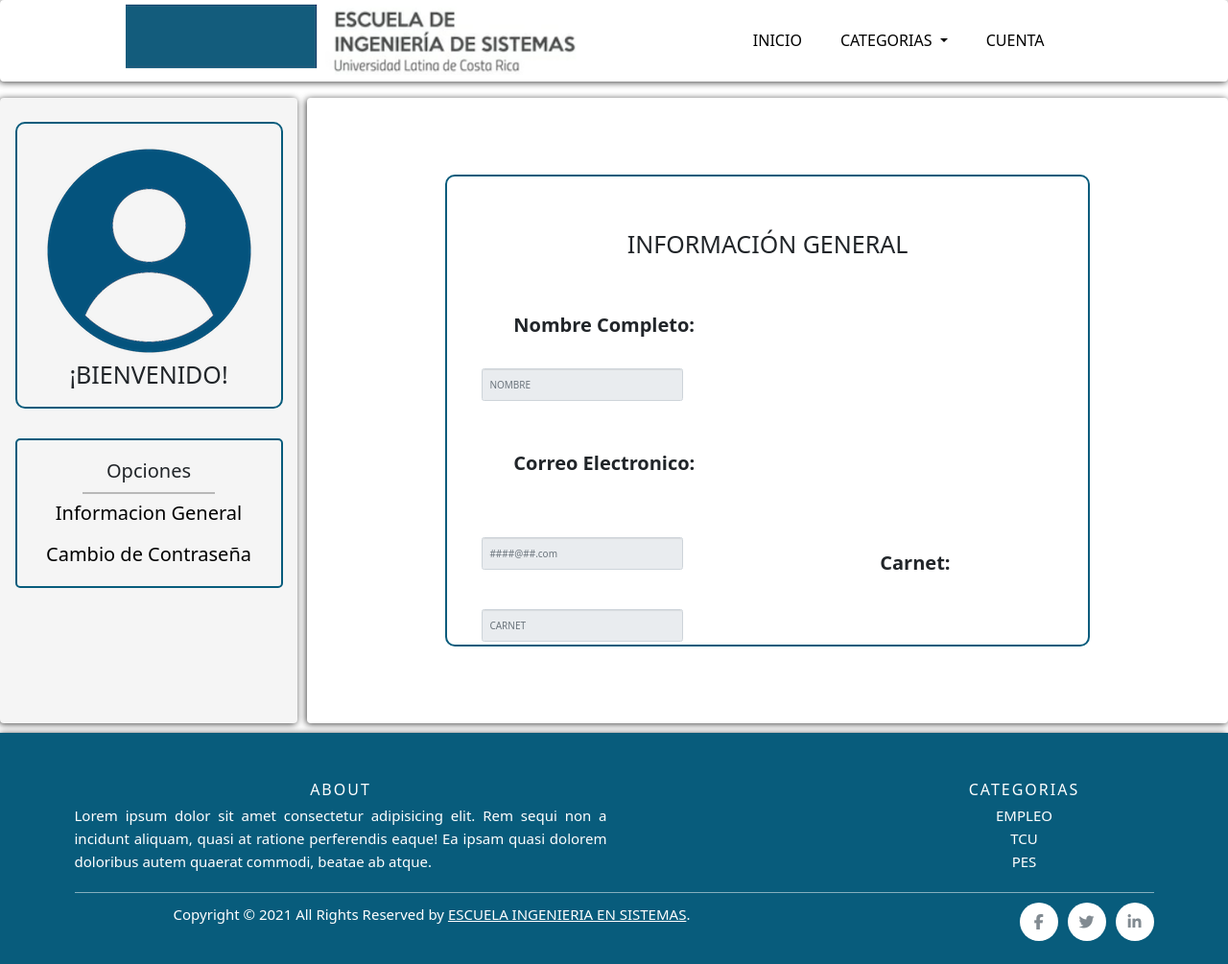
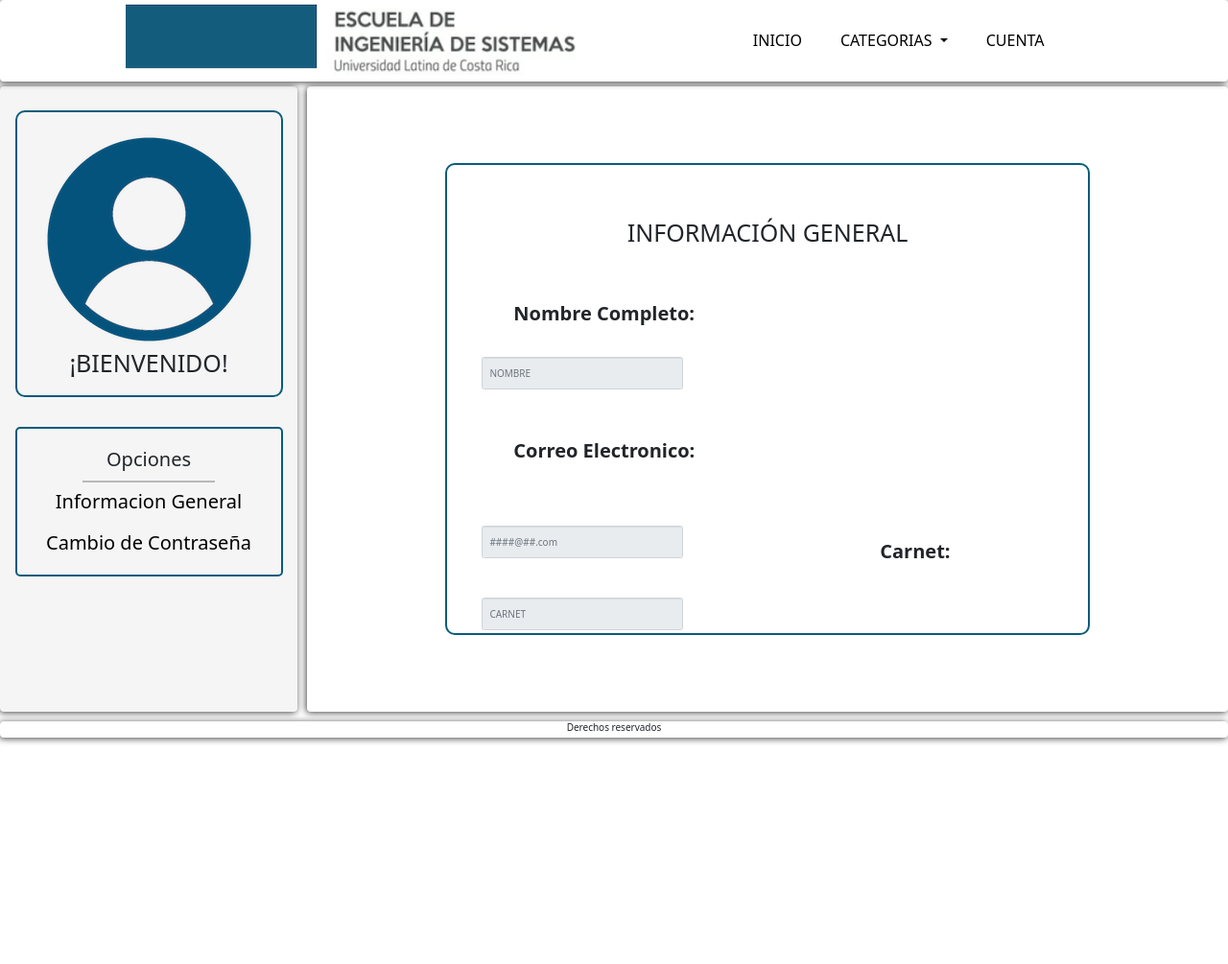
Before and after one commit to Osmv18/CommunicationSystem, a PHP site: page /Admin_cuenta.php in a window 1280 px wide. Shown: the whole page at 96% size. After the commit the page ends 775 px from the top, so only its background shows below. Run offline with PHP 8.4, Linux system fonts and the light colour scheme; some libraries are stand-ins or nearby versions.

Commit message:
Cambios en el footer del menu de inicio

```diff
--- a/View/Footer.php
+++ b/View/Footer.php
@@ -1,43 +1,4 @@
-  <!-- Site footer -->
-  <footer class="site-footer">
-      <div class="container">
-        <div class="row">
-          <div class="col-sm-12 col-md-6">
-            <h6>About</h6>
-            <p class="text-justify"> Lorem ipsum dolor sit amet consectetur adipisicing elit. Rem sequi non a incidunt aliquam,
-              quasi at ratione perferendis eaque! Ea ipsam quasi dolorem doloribus autem quaerat commodi, beatae ab atque. </p>
-          </div>
-
-          <div class="col-xs-6 col-md-3">
-
-          </div>
-
-          <div class="col-xs-6 col-md-3">
-            <h6>Categorias</h6>
-            <ul class="footer-links">
-              <li><a href="/">EMPLEO</a></li>
-              <li><a href="/">TCU</a></li>
-              <li><a href="/">PES</a></li>
-            </ul>
-          </div>
-        </div>
-        <hr>
-      </div>
-      <div class="container">
-        <div class="row">
-          <div class="col-md-8 col-sm-6 col-xs-12">
-            <p class="copyright-text">Copyright &copy; 2021 All Rights Reserved by
-              <a href="#">Escuela Ingenieria en Sistemas</a>.
-            </p>
-          </div>
-
-          <div class="col-md-4 col-sm-6 col-xs-12">
-            <ul class="social-icons">
-              <li><a class="facebook" href="#"><i class="fa fa-facebook"></i></a></li>
-              <li><a class="twitter" href="#"><i class="fa fa-twitter"></i></a></li>
-              <li><a class="linkedin" href="#"><i class="fa fa-linkedin"></i></a></li>
-            </ul>
-          </div>
-        </div>
-      </div>
+<!-- Site footer -->
+<footer class="footer">
+  <h6>Derechos reservados</h6>
 </footer>
--- a/View/View_Login.php
+++ b/View/View_Login.php
@@ -1,7 +1,7 @@
 <div class="container" id="partBody">
   <div class="row justify-content-center pt-5 mt-5 m-1">
     <div class="col-md-6 col-sm-8 col-xl-4 col-lg-5 form1">
-      <form method="POST" action="?c=controller_users_exists">
+      <form method="POST" action="#">
         <div class="form-group text-center pt-3">
           <h1 class="text-secondary">Iniciar Sesión</h1>
         </div>
@@ -15,7 +15,7 @@
           <input type="submit" class="btn btn-block enter" value="Ingresar">
         </div>
         <div class="form-group">
-          <span><a href="?c=controller_register" class="forgot">Registrarse</a></span>
+          <span><a href="?c=#" class="forgot">Registrarse</a></span>
         </div>
       </form>
     </div>
```
Also changed, not shown: Admin_cuenta.php (indentation only).
